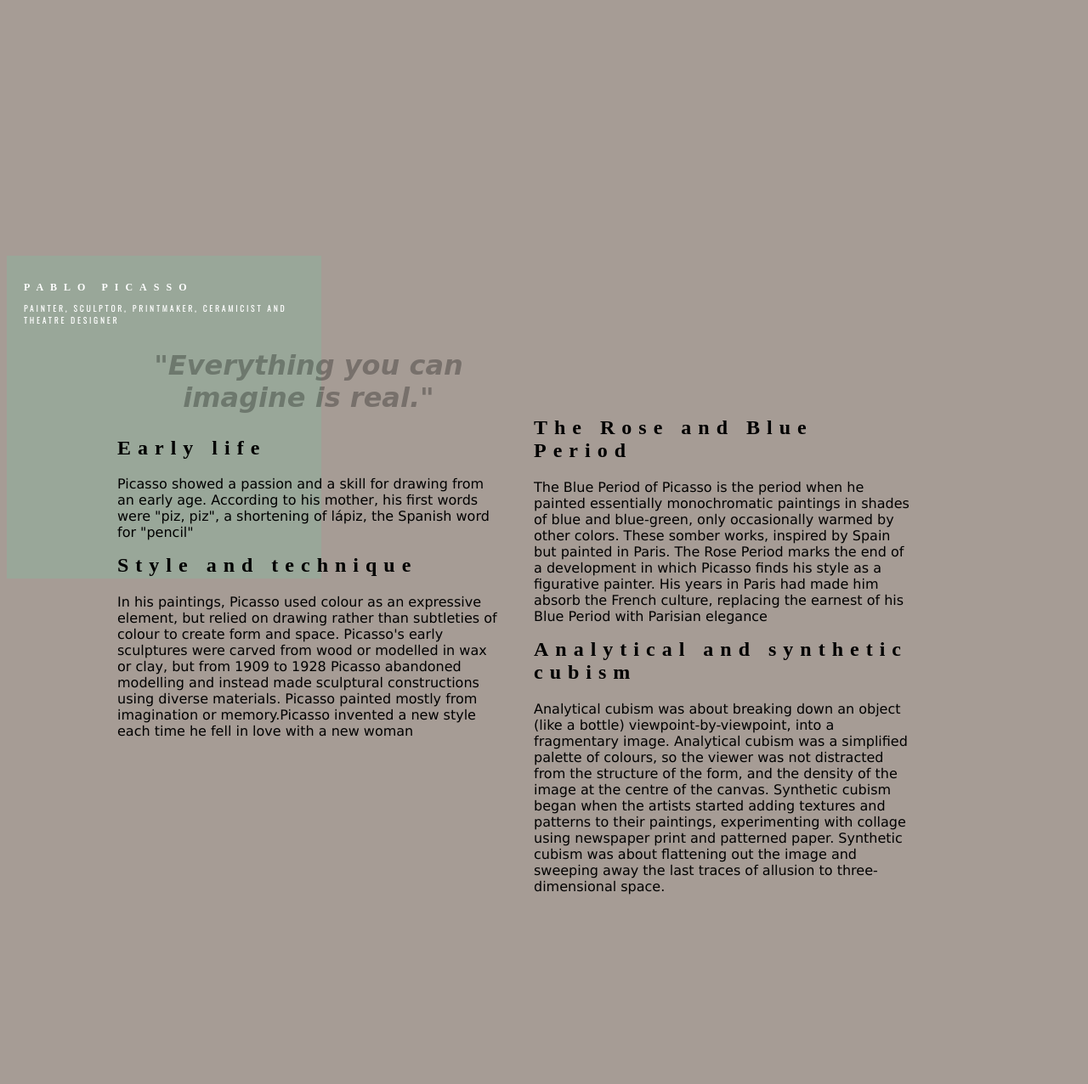
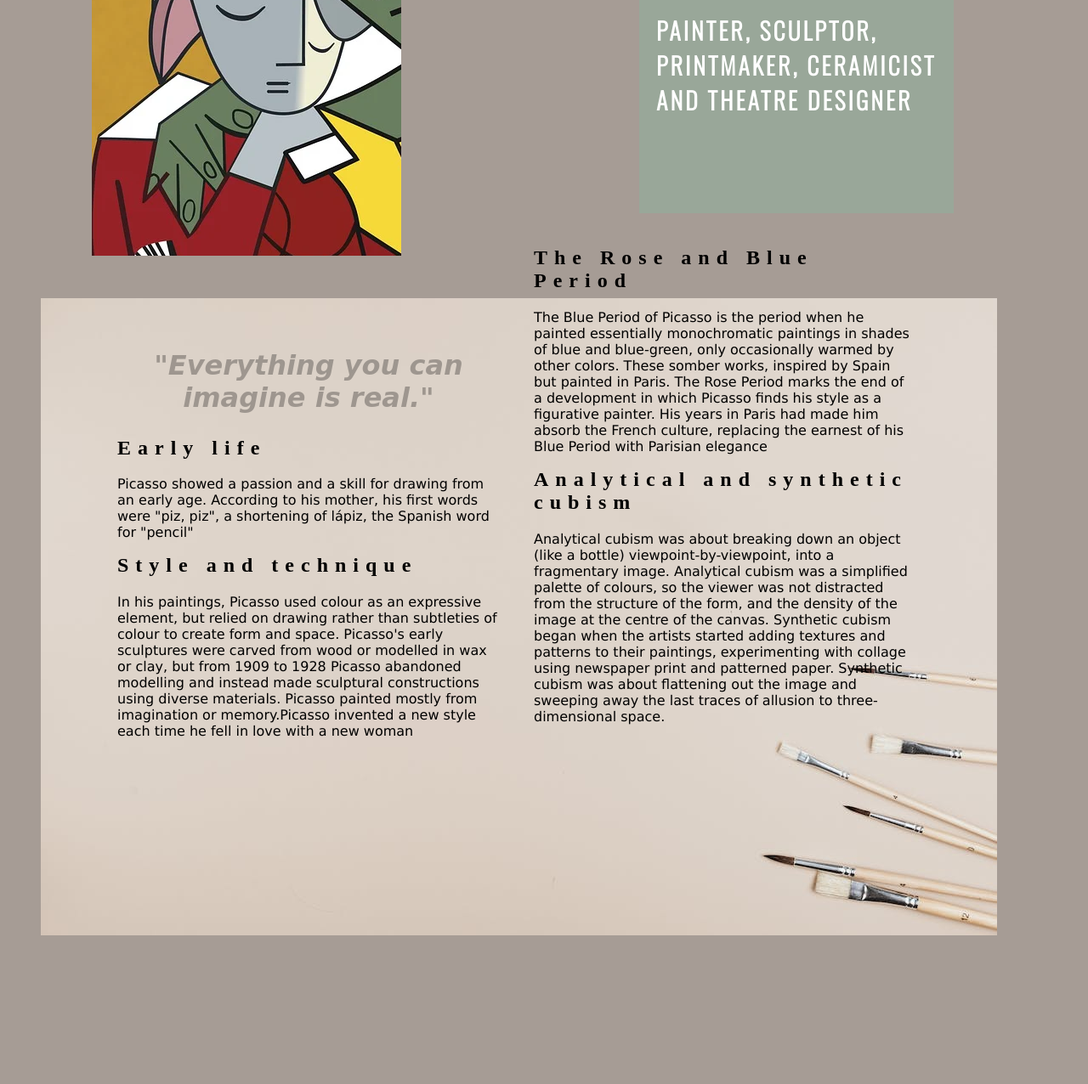
Before and after one commit to mariaarnesson/pablo_picasso_biography, a plain HTML site: page index.html in a window 1280 px wide. Shown: the part 314-1590 px from the top of the page at 85% size. Drawn offline with nearby package versions, Linux system fonts and the light colour scheme; files that its build step writes are made by us from their sources.

Commit message:
Add images to start section

```diff
--- a/style.css
+++ b/assets/css/style.css
@@ -23,7 +23,7 @@ nav > a:hover {
 }
 /* text-description */
 #description {
-    font-size: 50%;
+  font-size: 150%;
   font-family: Oswald, sans-serif;
   text-transform: uppercase;
   letter-spacing: 3px;
@@ -34,7 +34,7 @@ nav > a:hover {
   background-color: rgba(142, 179, 158, 0.511);
   bottom: 50px;
   right: 150px;
-    position:static;
+  position:absolute;
     }
 #description, #description h2 {
 color: #fff;
@@ -65,14 +65,14 @@ margin-top: 0%;
   #first-picture {
     height: 500px;
     width: 1500;
-      background-image:url(../image/love.webp);
+      background-image:url(../images/love.webp);
       background-repeat: no-repeat;
       margin-top: 30px;
       margin-right: 800px;
       margin-left: 100px;
   }
     #picture-brushes {
-      background-image:url(../image/pexels-photo-5208694.jpeg);
+      background-image:url(../images/pexels-photo-5208694.jpeg);
       background-repeat: no-repeat;
       text-align: center center;
       margin-top: 50px;
@@ -97,7 +97,7 @@ margin-top: 0%;
     }
   #period {
     position: relative;
-    top: -400px;
+    top: -600px;
     left: 500px;
     right: 3000px;
     width: 30%;
```
Also changed, not shown: assets/images/love.webp (added), assets/images/pexels-photo-5208694.jpeg (added). Lines whose indentation alone changed are shown as unchanged.
